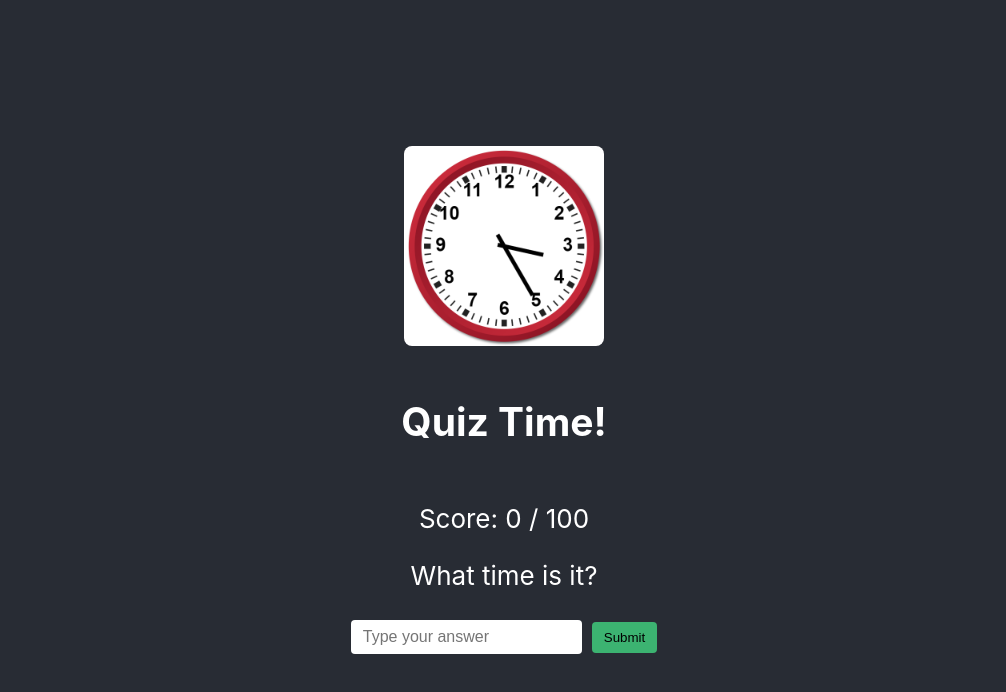
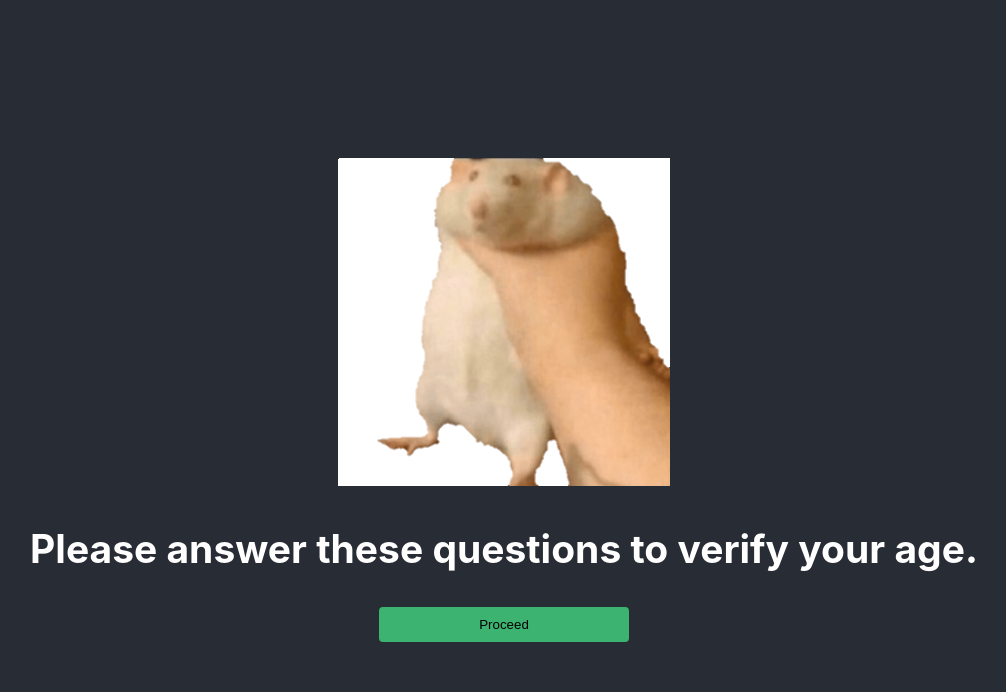
Before and after one commit to RevengeofBlob/zero-knowledge-proof, a React (Create React App) app: page /quiz in a window 1280 px wide. Shown: the top 692 px of the page, without its empty margins (136-1142 px from the left). Built offline with nearby package versions, Linux system fonts and the light colour scheme.

Commit message:
Added intro page for users to prepare briefly

```diff
--- a/src/components/questionTab.tsx
+++ b/src/components/questionTab.tsx
@@ -40,6 +40,7 @@ const QuestionTab: React.FC = () => {
   const [shuffledOptions, setShuffledOptions] = useState<string[]>([]);
   const [difficulty, setDifficulty] = useState<'easy' | 'medium' | 'hard'>('easy');
   const [startTime, setStartTime] = useState<Date>(new Date());
+  const [showWarning, setShowWarning] = useState<boolean>(true);
 
   // Get current question set based on difficulty
   const getCurrentQuestionSet = () => {
@@ -61,7 +62,7 @@ const QuestionTab: React.FC = () => {
     e.preventDefault();
     const submitTime = new Date(); // Gets current submit time
     const totalTimeInSec = Math.floor(submitTime.getTime() - startTime.getTime()) / 1000;
-    console.log(totalTimeInSec);
+
     // Check if the answer is correct (case-insensitive)
     if (userAnswer.trim().toLowerCase() === currentQuestion.answer.toLowerCase() && currentQuestion.expectedTime >= totalTimeInSec) {
       setScore(score + currentQuestion.points);
@@ -77,7 +78,7 @@ const QuestionTab: React.FC = () => {
   const handleMCSubmit = (selectedOption: string) => {
     const submitTime = new Date(); // Gets current submit time
     const totalTimeInSec = Math.floor(submitTime.getTime() - startTime.getTime()) / 1000;
-    console.log(totalTimeInSec);
+
     if (selectedOption.toLowerCase() === currentQuestion.answer.toLowerCase() && currentQuestion.expectedTime >= totalTimeInSec) {
       setScore(score + currentQuestion.points);
     }
@@ -99,9 +100,9 @@ const QuestionTab: React.FC = () => {
         setCurrentQuestionIndex(0);
       }
     } else {
+      console.log('changing question index');
       setCurrentQuestionIndex(currentQuestionIndex + 1);
     }
-    setStartTime(new Date());
     // Check if we've reached total questions
     if (newNumQuestionsSeen >= TOTAL_QUESTIONS) {
       setMaxReached(true);
@@ -151,35 +152,67 @@ const QuestionTab: React.FC = () => {
   }, [currentQuestion, maxReached])
 
 
-  // Use effect to properly determine the time to answer
+  // Use effect to properly determine the start time to answer
   useEffect(() => {
-
-  }, []);
+    console.log('New start time set');
+    setStartTime(new Date);
+  }, [currentQuestion, showWarning]);
 
   return (
     <div className="App">
       <header className="App-header">
-        {!currentQuestion && (
+        {showWarning && (
           <div>
             <img
               src={ratImage}
               className="image"
               alt="logo"
-              width="150"
+              style={{
+                width: '35%',
+                height: '35%',
+                backgroundColor: '#ffffff',
+                display: 'center',
+              }}
+            />
+            <h2>Please answer these questions to verify your age.</h2>
+            <button
+              type="submit"
+              onClick={() => setShowWarning(false)}
+              style={{
+                backgroundColor: '#3cb371',
+                color: '#000000',
+                border: 'none',
+                padding: '10px 100px',
+                fontSize: '16px-studio',
+                borderRadius: '4px',
+                cursor: 'pointer',
+              }}
+            >
+              Proceed
+            </button>
+          </div>
+        )}
+        {!currentQuestion && !showWarning &&(
+          <div>
+            <img
+              src={ratImage}
+              className="image"
+              alt="logo"
+              width=""
               height=""
             />
             <h1>Question Loading...</h1>
           </div>
         )}
-        {score >= REQUIRED_SCORE && (
+        {score >= REQUIRED_SCORE && !showWarning && (
           <div>
             <img
               src={ratImage}
               className="image"
               alt="rat"
               style={{
-                width: '25%',
-                height: '25%',
+                width: '35%',
+                height: '35%',
                 backgroundColor: '#ffffff',
                 display: 'center',
               }}
@@ -187,15 +220,15 @@ const QuestionTab: React.FC = () => {
             <h1>Thank you for verifying. Please wait...</h1>
           </div>
         )}
-        {maxReached && (
+        {maxReached && !showWarning && (
           <div>
             <img
               src={ratImage}
               className="image"
               alt="rat"
               style={{
-                width: '25%',
-                height: '25%',
+                width: '35%',
+                height: '35%',
                 backgroundColor: '#ffffff',
                 display: 'center',
               }}
@@ -203,7 +236,7 @@ const QuestionTab: React.FC = () => {
             <h1>Sorry, cannot let you in. Come back in 24 hours!</h1>
           </div>
         )}
-        {!maxReached && score < REQUIRED_SCORE && (
+        {!maxReached && score < REQUIRED_SCORE && !showWarning && (
           <div>
             <div
               style={{
@@ -239,7 +272,6 @@ const QuestionTab: React.FC = () => {
                   />
                 )}
               </div>
-              <h2>Quiz Time!</h2>
             </div>
             <p>Score: {score} / 100</p>
             <div>
```
